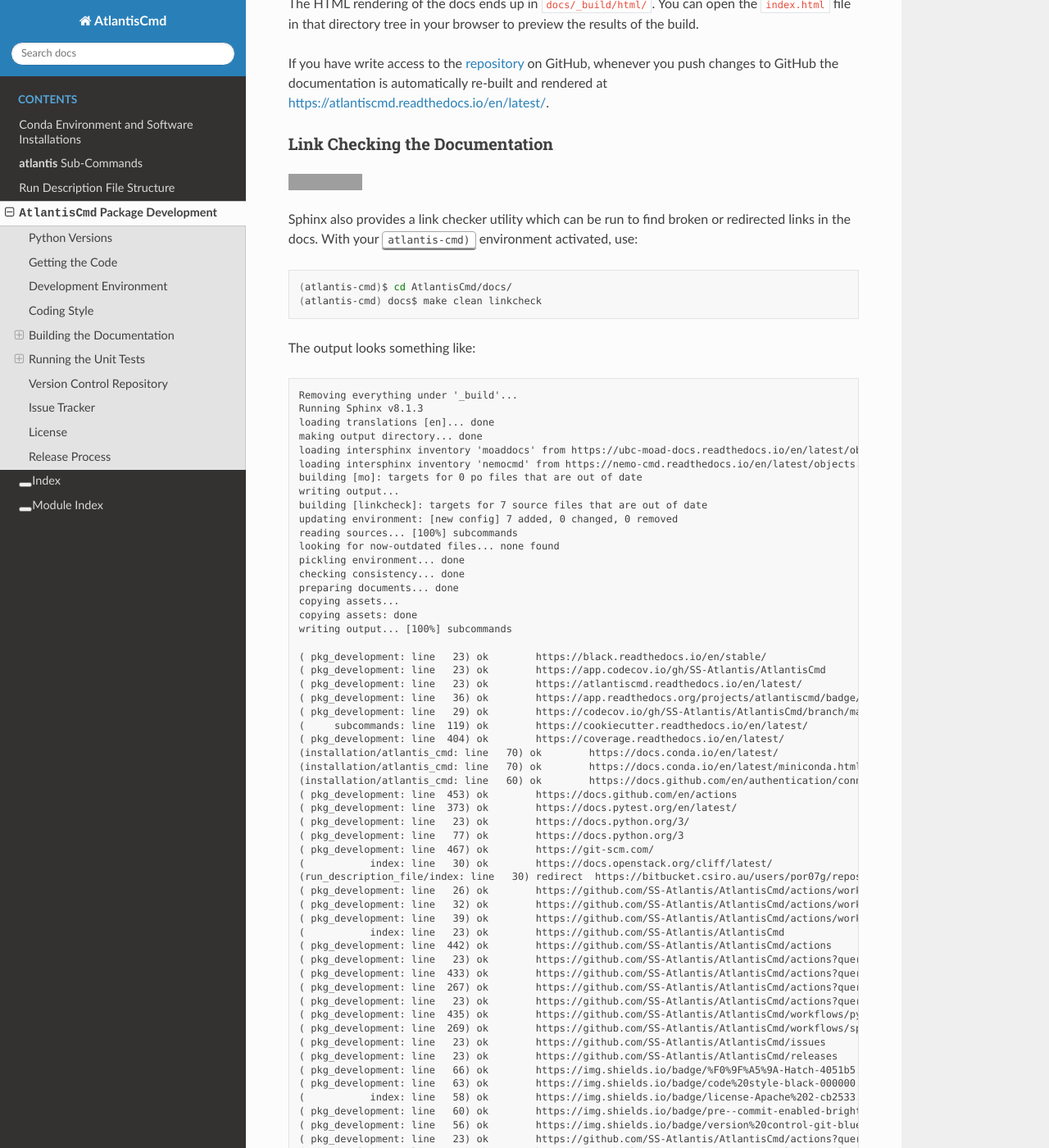
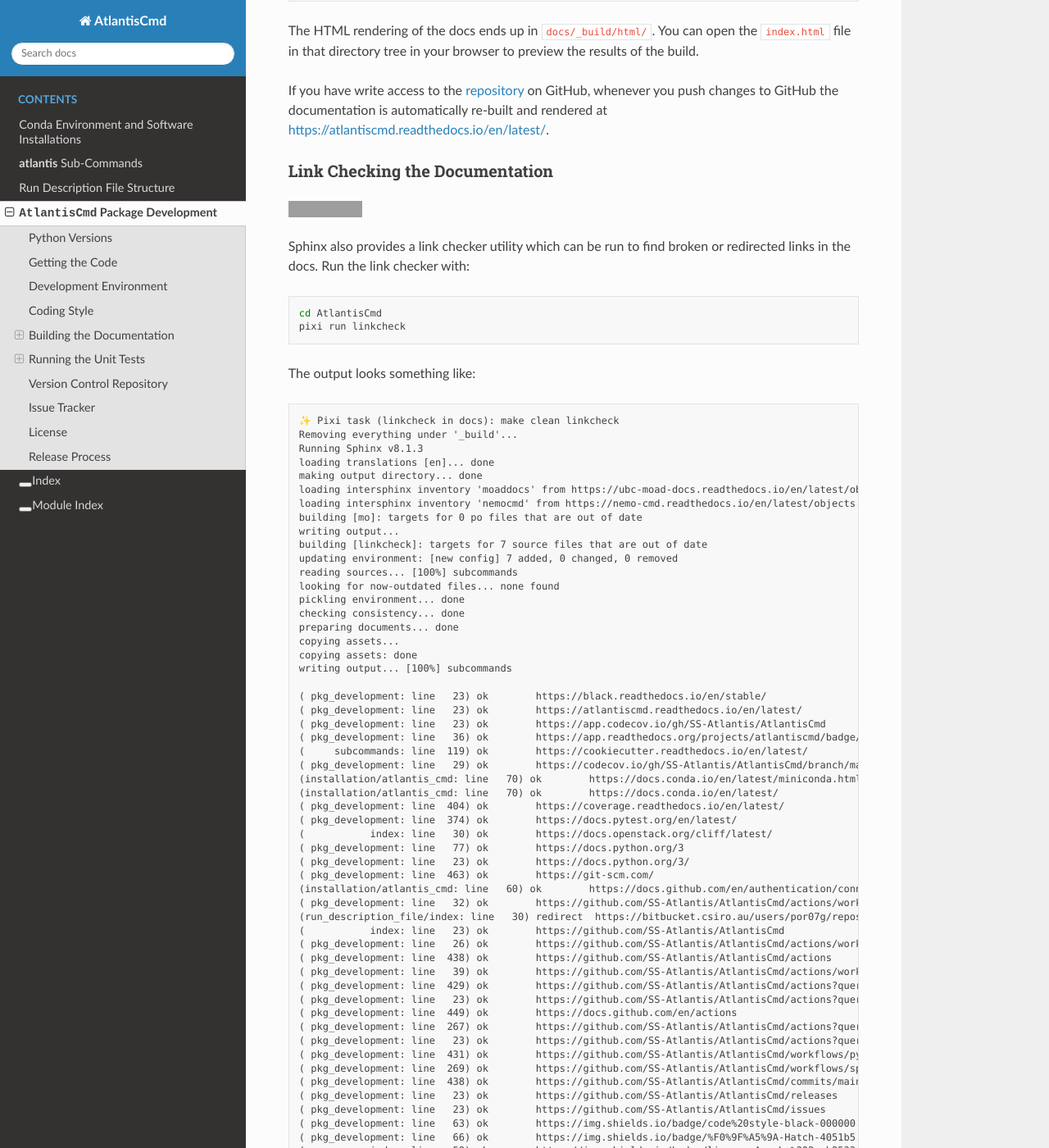
Before and after one commit to SS-Atlantis/AtlantisCmd, a Sphinx documentation site: the page built from docs/pkg_development.rst, in a window 1280 px wide and 1400 px high, scrolled down 3118 px. Shown: the whole window at 82% size. Built offline with Sphinx 7.4.7 and the Read the Docs theme 3.1.0, drawn with Linux system fonts in a browser that asks for light colours; some of the changed text lies outside the part shown; grey boxes are pictures that could not be loaded.

Commit message:
Update documentation build process to use Pixi
- Introduced a new "docs" environment with corresponding features and tasks
- Added dependencies for docs builds from `environment-test.yaml` and
`environment-rtd.yaml`
- Updated dev docs to use `pixi run` tasks to build html docs and run link
checker

```diff
--- a/docs/pkg_development.rst
+++ b/docs/pkg_development.rst
@@ -205,21 +205,21 @@
 The documentation for the :kbd:`AtlantisCmd` package is written in `reStructuredText`_ and converted to HTML using `Sphinx`_.
 Creating a :ref:`AtlantisCmdDevelopmentEnvironment` as described above includes the installation of Sphinx.
 Building the documentation is driven by the :file:`docs/Makefile`.
-With your :kbd:`atlantis-cmd` development environment activated,
-use:
+To do a clean build of the documentation use:
 
 .. _reStructuredText: https://www.sphinx-doc.org/en/master/usage/restructuredtext/basics.html
 .. _Sphinx: https://www.sphinx-doc.org/en/master/
 
 .. code-block:: bash
 
-    (atlantis-cmd)$ (cd docs && make clean html)
+    cd AtlantisCmd
+    pixi run docs
 
-to do a clean build of the documentation.
 The output looks something like:
 
 .. code-block:: text
 
+    ✨ Pixi task (docs in docs): make clean html
     Removing everything under '_build'...
     Running Sphinx v8.1.3
     loading translations [en]... done
@@ -238,8 +238,8 @@
     copying assets...
     copying static files...
     Writing evaluated template result to /media/doug/warehouse/Atlantis/AtlantisCmd/docs/_build/html/_static/language_data.js
+    Writing evaluated template result to /media/doug/warehouse/Atlantis/AtlantisCmd/docs/_build/html/_static/documentation_options.js
     Writing evaluated template result to /media/doug/warehouse/Atlantis/AtlantisCmd/docs/_build/html/_static/basic.css
-    Writing evaluated template result to /media/doug/warehouse/Atlantis/AtlantisCmd/docs/_build/html/_static/documentation_options.js
     Writing evaluated template result to /media/doug/warehouse/Atlantis/AtlantisCmd/docs/_build/html/_static/js/versions.js
     copying static files: done
     copying extra files...
@@ -272,18 +272,18 @@
 
 
 Sphinx also provides a link checker utility which can be run to find broken or redirected links in the docs.
-With your :kbd:`atlantis-cmd)` environment activated,
-use:
+Run the link checker with:
 
 .. code-block:: bash
 
-    (atlantis-cmd)$ cd AtlantisCmd/docs/
-    (atlantis-cmd) docs$ make clean linkcheck
+    cd AtlantisCmd
+    pixi run linkcheck
 
 The output looks something like:
 
 .. code-block:: text
 
+    ✨ Pixi task (linkcheck in docs): make clean linkcheck
     Removing everything under '_build'...
     Running Sphinx v8.1.3
     loading translations [en]... done
@@ -304,59 +304,59 @@
     writing output... [100%] subcommands
 
     ( pkg_development: line   23) ok        https://black.readthedocs.io/en/stable/
+    ( pkg_development: line   23) ok        https://atlantiscmd.readthedocs.io/en/latest/
     ( pkg_development: line   23) ok        https://app.codecov.io/gh/SS-Atlantis/AtlantisCmd
-    ( pkg_development: line   23) ok        https://atlantiscmd.readthedocs.io/en/latest/
     ( pkg_development: line   36) ok        https://app.readthedocs.org/projects/atlantiscmd/badge/?version=latest
+    (     subcommands: line  119) ok        https://cookiecutter.readthedocs.io/en/latest/
     ( pkg_development: line   29) ok        https://codecov.io/gh/SS-Atlantis/AtlantisCmd/branch/main/graph/badge.svg
-    (     subcommands: line  119) ok        https://cookiecutter.readthedocs.io/en/latest/
+    (installation/atlantis_cmd: line   70) ok        https://docs.conda.io/en/latest/miniconda.html
+    (installation/atlantis_cmd: line   70) ok        https://docs.conda.io/en/latest/
     ( pkg_development: line  404) ok        https://coverage.readthedocs.io/en/latest/
-    (installation/atlantis_cmd: line   70) ok        https://docs.conda.io/en/latest/
-    (installation/atlantis_cmd: line   70) ok        https://docs.conda.io/en/latest/miniconda.html
+    ( pkg_development: line  374) ok        https://docs.pytest.org/en/latest/
+    (           index: line   30) ok        https://docs.openstack.org/cliff/latest/
+    ( pkg_development: line   77) ok        https://docs.python.org/3
+    ( pkg_development: line   23) ok        https://docs.python.org/3/
+    ( pkg_development: line  463) ok        https://git-scm.com/
     (installation/atlantis_cmd: line   60) ok        https://docs.github.com/en/authentication/connecting-to-github-with-ssh
-    ( pkg_development: line  453) ok        https://docs.github.com/en/actions
-    ( pkg_development: line  373) ok        https://docs.pytest.org/en/latest/
-    ( pkg_development: line   23) ok        https://docs.python.org/3/
-    ( pkg_development: line   77) ok        https://docs.python.org/3
-    ( pkg_development: line  467) ok        https://git-scm.com/
-    (           index: line   30) ok        https://docs.openstack.org/cliff/latest/
+    ( pkg_development: line   32) ok        https://github.com/SS-Atlantis/AtlantisCmd/actions/workflows/codeql-analysis.yaml/badge.svg
     (run_description_file/index: line   30) redirect  https://bitbucket.csiro.au/users/por07g/repos/salish-sea-atlantis-model/browse - with Found to https://bitbucket.csiro.au/login
+    (           index: line   23) ok        https://github.com/SS-Atlantis/AtlantisCmd
     ( pkg_development: line   26) ok        https://github.com/SS-Atlantis/AtlantisCmd/actions/workflows/pytest-with-coverage.yaml/badge.svg
-    ( pkg_development: line   32) ok        https://github.com/SS-Atlantis/AtlantisCmd/actions/workflows/codeql-analysis.yaml/badge.svg
+    ( pkg_development: line  438) ok        https://github.com/SS-Atlantis/AtlantisCmd/actions
     ( pkg_development: line   39) ok        https://github.com/SS-Atlantis/AtlantisCmd/actions/workflows/sphinx-linkcheck.yaml/badge.svg
-    (           index: line   23) ok        https://github.com/SS-Atlantis/AtlantisCmd
-    ( pkg_development: line  442) ok        https://github.com/SS-Atlantis/AtlantisCmd/actions
+    ( pkg_development: line  429) ok        https://github.com/SS-Atlantis/AtlantisCmd/actions?query=workflow%3Apytest-with-coverage
     ( pkg_development: line   23) ok        https://github.com/SS-Atlantis/AtlantisCmd/actions?query=workflow:CodeQL
-    ( pkg_development: line  433) ok        https://github.com/SS-Atlantis/AtlantisCmd/actions?query=workflow%3Apytest-with-coverage
+    ( pkg_development: line  449) ok        https://docs.github.com/en/actions
     ( pkg_development: line  267) ok        https://github.com/SS-Atlantis/AtlantisCmd/actions?query=workflow%3Asphinx-linkcheck
     ( pkg_development: line   23) ok        https://github.com/SS-Atlantis/AtlantisCmd/actions?query=workflow:pytest-with-coverage
-    ( pkg_development: line  435) ok        https://github.com/SS-Atlantis/AtlantisCmd/workflows/pytest-with-coverage/badge.svg
+    ( pkg_development: line  431) ok        https://github.com/SS-Atlantis/AtlantisCmd/workflows/pytest-with-coverage/badge.svg
     ( pkg_development: line  269) ok        https://github.com/SS-Atlantis/AtlantisCmd/workflows/sphinx-linkcheck/badge.svg
+    ( pkg_development: line  438) ok        https://github.com/SS-Atlantis/AtlantisCmd/commits/main
+    ( pkg_development: line   23) ok        https://github.com/SS-Atlantis/AtlantisCmd/releases
     ( pkg_development: line   23) ok        https://github.com/SS-Atlantis/AtlantisCmd/issues
-    ( pkg_development: line   23) ok        https://github.com/SS-Atlantis/AtlantisCmd/releases
+    ( pkg_development: line   63) ok        https://img.shields.io/badge/code%20style-black-000000.svg
     ( pkg_development: line   66) ok        https://img.shields.io/badge/%F0%9F%A5%9A-Hatch-4051b5.svg
-    ( pkg_development: line   63) ok        https://img.shields.io/badge/code%20style-black-000000.svg
     (           index: line   58) ok        https://img.shields.io/badge/license-Apache%202-cb2533.svg
     ( pkg_development: line   60) ok        https://img.shields.io/badge/pre--commit-enabled-brightgreen?logo=pre-commit&logoColor=white
     ( pkg_development: line   56) ok        https://img.shields.io/badge/version%20control-git-blue.svg?logo=github
+    ( pkg_development: line   43) ok        https://img.shields.io/github/v/release/SS-Atlantis/AtlantisCmd?logo=github
+    (           index: line   30) ok        https://github.com/SalishSeaCast/NEMO-Cmd
+    ( pkg_development: line   49) ok        https://img.shields.io/github/issues/SS-Atlantis/AtlantisCmd?logo=github
+    ( pkg_development: line   23) ok        https://github.com/pypa/hatch
     ( pkg_development: line   23) ok        https://github.com/SS-Atlantis/AtlantisCmd/actions?query=workflow:sphinx-linkcheck
-    ( pkg_development: line   49) ok        https://img.shields.io/github/issues/SS-Atlantis/AtlantisCmd?logo=github
-    ( pkg_development: line   46) ok        https://img.shields.io/python/required-version-toml?tomlFilePath=https://raw.githubusercontent.com/SS-Atlantis/AtlantisCmd/main/pyproject.toml&logo=Python&logoColor=gold&label=Python
-    ( pkg_development: line   43) ok        https://img.shields.io/github/v/release/SS-Atlantis/AtlantisCmd?logo=github
     (installation/atlantis_cmd: line   46) ok        https://nemo-cmd.readthedocs.io/en/latest/
     (     subcommands: line  181) ok        https://nemo-cmd.readthedocs.io/en/latest/subcommands.html#nemo-gather
-    (           index: line   30) ok        https://github.com/SalishSeaCast/NEMO-Cmd
-    ( pkg_development: line   23) ok        https://github.com/pypa/hatch
+    ( pkg_development: line   46) ok        https://img.shields.io/python/required-version-toml?tomlFilePath=https://raw.githubusercontent.com/SS-Atlantis/AtlantisCmd/main/pyproject.toml&logo=Python&logoColor=gold&label=Python
     ( pkg_development: line  404) ok        https://pytest-cov.readthedocs.io/en/latest/
-    ( pkg_development: line  442) ok        https://github.com/SS-Atlantis/AtlantisCmd/commits/main
     ( pkg_development: line   23) ok        https://pre-commit.com
     (run_description_file/index: line   25) ok        https://pyyaml.org/wiki/PyYAMLDocumentation
+    ( pkg_development: line  172) ok        https://pre-commit.com/
     (installation/atlantis_cmd: line   60) ok        https://ubc-moad-docs.readthedocs.io/en/latest/ssh_access.html#copyyourpublicsshkeytogithub
+    (installation/atlantis_cmd: line   60) ok        https://ubc-moad-docs.readthedocs.io/en/latest/ssh_access.html#secureremoteaccess
+    ( pkg_development: line   83) ok        https://www.python.org/
+    ( pkg_development: line  205) ok        https://www.sphinx-doc.org/en/master/
+    ( pkg_development: line  205) ok        https://www.sphinx-doc.org/en/master/usage/restructuredtext/basics.html
     (           index: line   56) ok        https://www.apache.org/licenses/LICENSE-2.0
-    ( pkg_development: line   83) ok        https://www.python.org/
-    ( pkg_development: line  172) ok        https://pre-commit.com/
-    (installation/atlantis_cmd: line   60) ok        https://ubc-moad-docs.readthedocs.io/en/latest/ssh_access.html#secureremoteaccess
-    ( pkg_development: line  205) ok        https://www.sphinx-doc.org/en/master/usage/restructuredtext/basics.html
-    ( pkg_development: line  205) ok        https://www.sphinx-doc.org/en/master/
     build succeeded.
 
     Look for any errors in the above output or in _build/linkcheck/output.txt
```
Also changed, not shown: pyproject.toml (+14 -0 lines), 1 other file.
